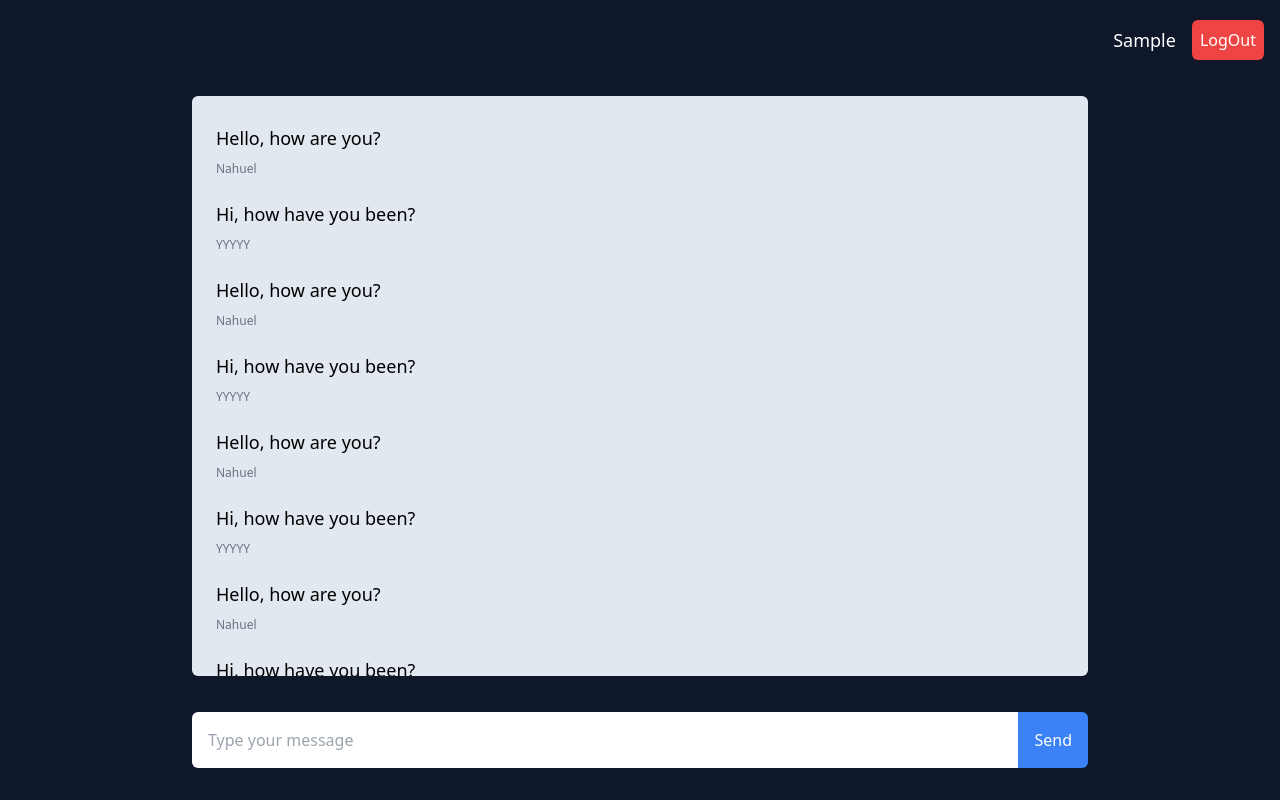
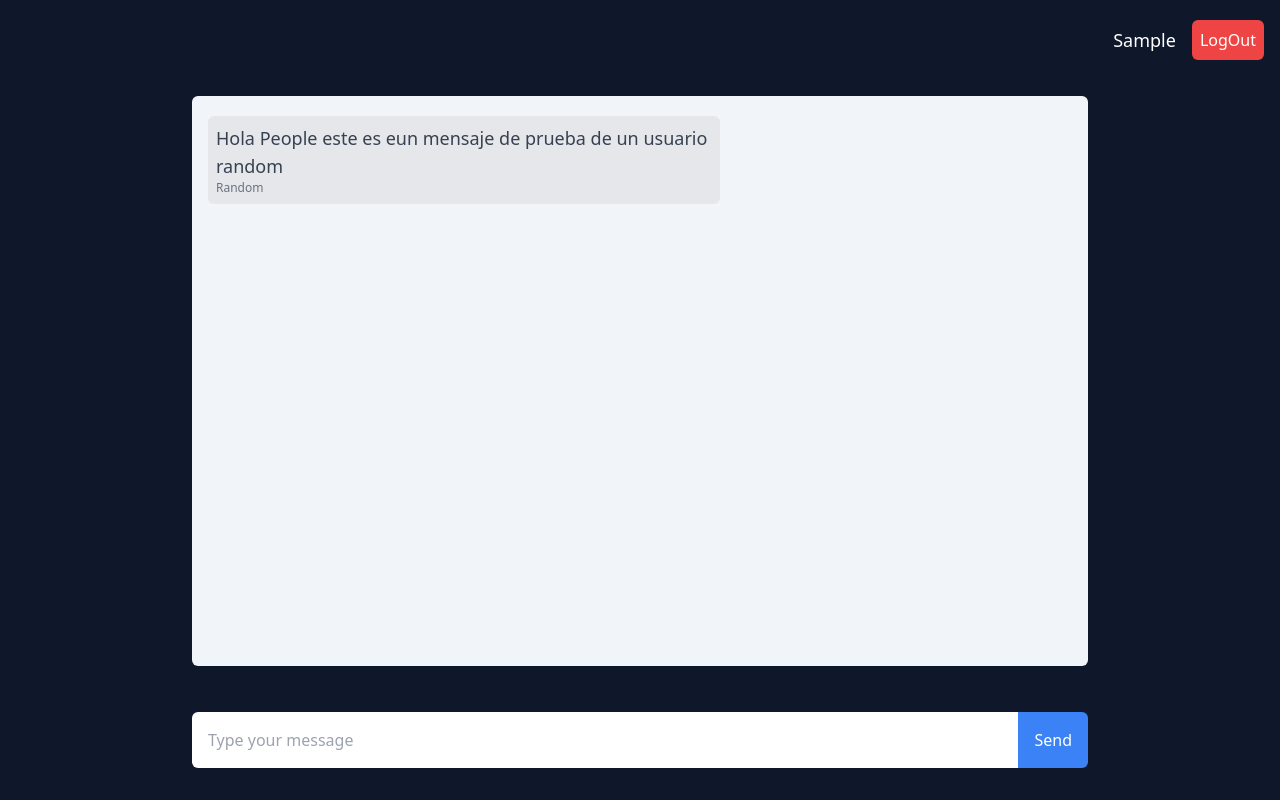
Before and after one commit to Nahuel-circulo/Chat-Front-End, a React (Vite) app: page / in a window 1280 px wide. Both pictures are taken after typing "Sample" into the empty fields and a click on the button "Ingresar". Built offline with nearby package versions, Linux system fonts and the light colour scheme.

Commit message:
add messages state

```diff
--- a/src/pages/Room.tsx
+++ b/src/pages/Room.tsx
@@ -1,100 +1,63 @@
-import { useContext, FormEvent } from 'react'
+import { useContext, FormEvent, useState, useRef } from 'react'
 import { AppContext } from '../context/App.context'
 import { io } from 'socket.io-client'
+import { IUser } from '../interfaces/contextInterfaces'
 
-const messages = [
-  {
-    message: 'Hello, how are you?',
-    user: 'Nahuel'
-  },
-  {
-    message: 'Hi, how have you been?',
-    user: 'YYYYY'
-  },
-  {
-    message: 'Hello, how are you?',
-    user: 'Nahuel'
-  },
-  {
-    message: 'Hi, how have you been?',
-    user: 'YYYYY'
-  },
-  {
-    message: 'Hello, how are you?',
-    user: 'Nahuel'
-  },
-  {
-    message: 'Hi, how have you been?',
-    user: 'YYYYY'
-  },
-  {
-    message: 'Hello, how are you?',
-    user: 'Nahuel'
-  },
-  {
-    message: 'Hi, how have you been?',
-    user: 'YYYYY'
-  },
-  {
-    message: 'Hello, how are you?',
-    user: 'Nahuel'
-  },
-  {
-    message: 'Hi, how have you been?',
-    user: 'YYYYY'
-  },
-  {
-    message: 'Hello, how are you?',
-    user: 'Nahuel'
-  },
-  {
-    message: 'Hi, how have you been?',
-    user: 'YYYYY'
-  },
-  {
-    message: 'Hello, how are you?',
-    user: 'Nahuel'
-  },
-  {
-    message: 'Hi, how have you been?',
-    user: 'YYYYY'
-  },
-  {
-    message: 'Hello, how are you?',
-    user: 'Nahuel'
-  },
-  {
-    message: 'Hi, how have you been?',
-    user: 'YYYYY'
-  }
-]
+interface Message {
+  message: string,
+  user: IUser
+}
 const Room = () => {
   // const socket = io('http://localhost:3000')
+
+  const messageContainer = useRef<HTMLDivElement>(null)
 
   const { authState } = useContext(AppContext)
 
   const { user } = authState
 
+  const [messages, setMessages] = useState<Message[]>(
+    [
+      {
+        message: 'Hola People este es eun mensaje de prueba de un usuario random',
+        user: {
+          username: 'Random',
+          id: 'asdasd'
+        }
+
+      }
+    ]
+  )
+
   const handleSubmit = (e: FormEvent<HTMLFormElement>) => {
     e.preventDefault()
-    console.log('submit')
+
+    setMessages([...messages, { message: e.currentTarget.message.value, user: user as IUser }])
+
+    // console.log(messageContainer.current?.scrollHeight)
+    // TODO: fix scroll
+    messageContainer.current?.scroll({
+      top: messageContainer.current.scrollHeight,
+      behavior: 'smooth'
+    })
+    e.currentTarget.message.value = ''
   }
   return (
     <main className='container grid grid-rows-[1fr_auto] gap-4 p-4 mx-auto '>
-      <div className='w-full max-w-4xl max-h-[calc(100vh-220px)] p-4 mx-auto overflow-y-scroll rounded-md bg-slate-200'>
+      <div ref={messageContainer} className='w-full max-w-4xl max-h-[calc(100vh-230px)] grid auto-rows-min p-4 mx-auto overflow-y-scroll rounded-md bg-slate-100'>
 
         {
           messages.map((message, index) => (
-            <div key={index} className={`${message.user === user?.username ? 'text-right' : 'text-left'}  text-lg font-medium p-2 my-1`}>
-              <p>
+            <div key={index} className={`${message.user.username === user?.username ? 'justify-self-end' : 'justify-self-start'}  text-lg font-medium p-2 my-1 rounded-md  flex flex-col max-w-lg bg-gray-200`}>
+              <p className='text-gray-700 break-words'>
                 {message.message}
               </p>
-              <span className='text-xs text-gray-500'>{message.user === user?.username ? 'You' : message.user}</span>
+              <span className={`${message.user.username === user?.username ? 'text-end' : 'text-start'} text-xs text-gray-500 `}>{message.user.username === user?.username ? 'You' : message.user.username}</span>
             </div>))
         }
       </div>
       <form className='flex w-full max-w-4xl mx-auto my-4' onSubmit={handleSubmit}>
-        <input type='text' placeholder='Type your message' className='w-full px-4 py-2 rounded-s-md' />
+        <input multiple type='text' name='message' placeholder='Type your message' className='w-full px-4 py-2 rounded-s-md' />
         <button type='submit' className='p-4 text-white bg-blue-500 rounded-e-md'>Send</button>
       </form>
     </main>
```
